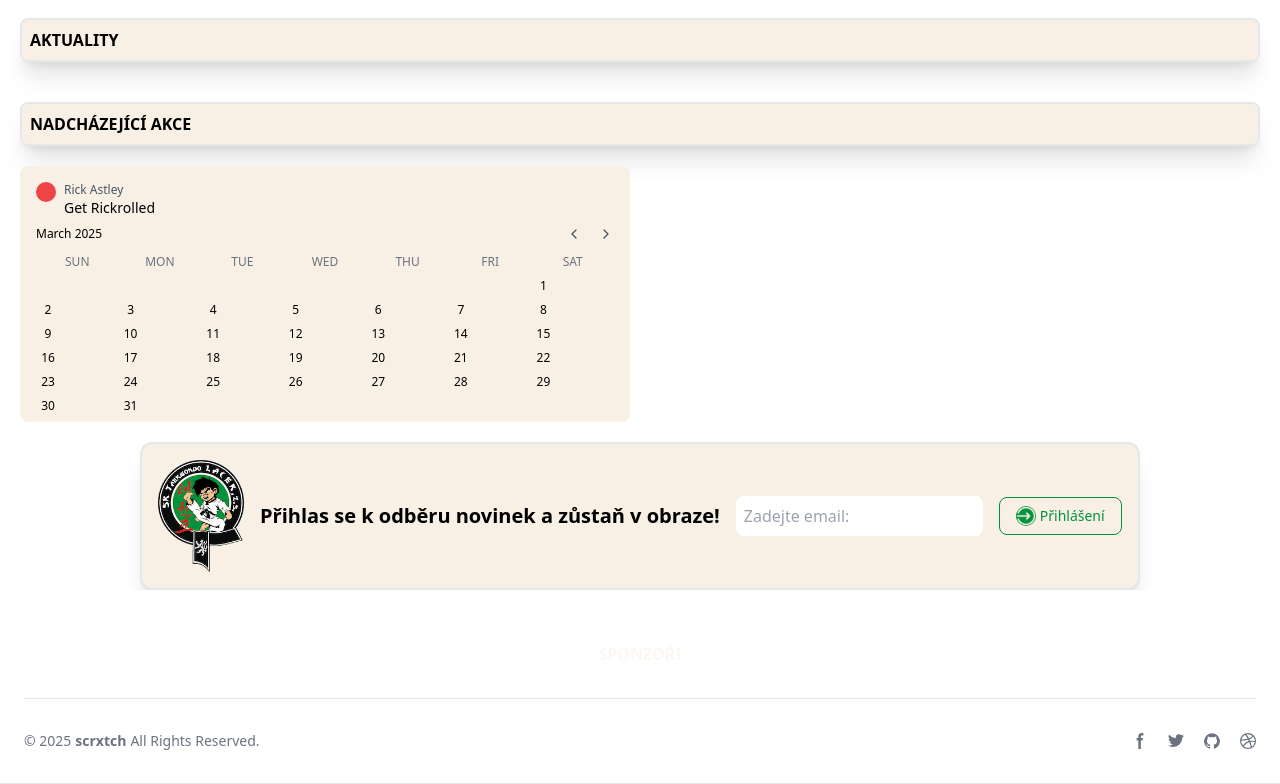
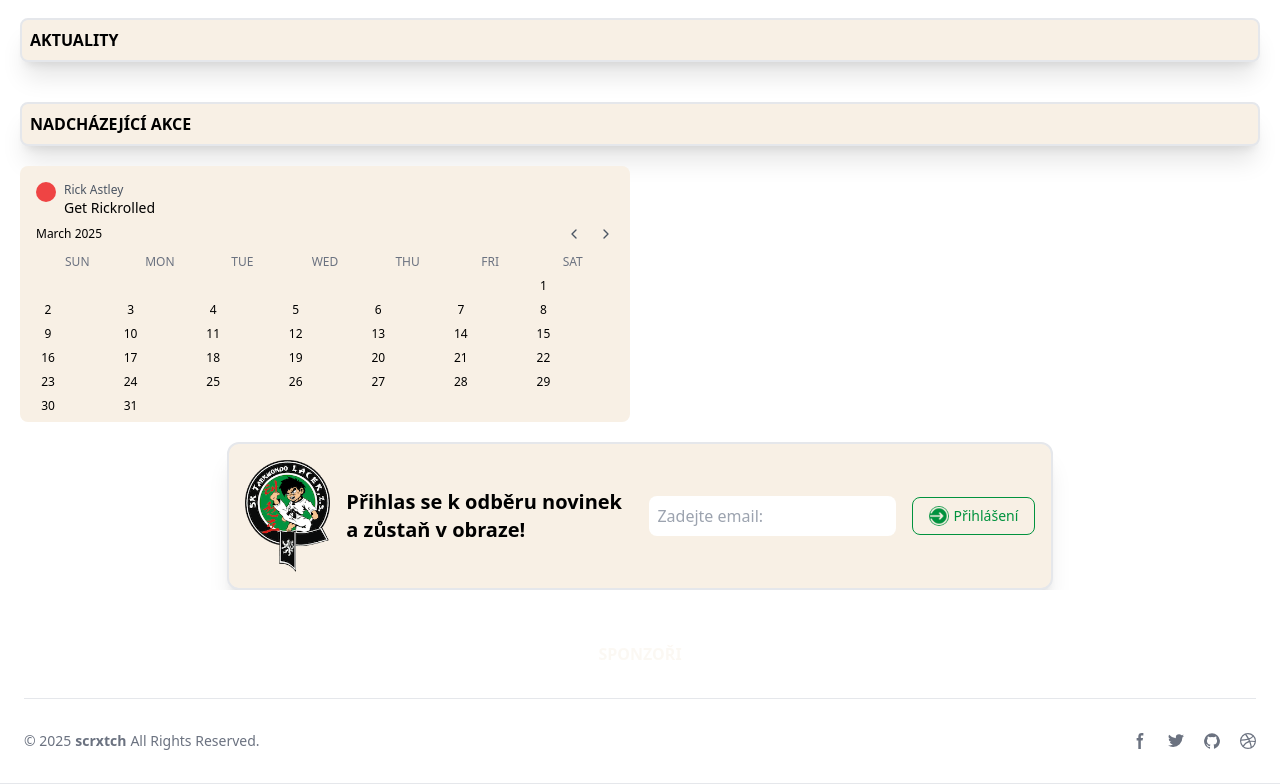
Before and after one commit to scrxtch666/LacekTKD, a React (Vite) app in the folder Frontend/: page / in a window 1280 px wide. Shown: the part 466-1250 px from the top of the page. Built offline with nearby package versions, Linux system fonts and the light colour scheme; no server answers.

Commit message:
Small edits

```diff
--- a/Frontend/src/pages/Home/Newsletter.jsx
+++ b/Frontend/src/pages/Home/Newsletter.jsx
@@ -1,11 +1,11 @@
-import { Link } from "react-router-dom";
 import Button from "../../Components/LogInButton";
 import React from "react";
 function Newsletter() {
   return (
     <>
-  <div class="flex justify-center">
-          <div class="bg-customWhite flex justify-evenly items-center p-4 rounded-xl gap-4 shadow-xl border-2">
+    <div className="w-full flex justify-center">
+  <div class="w-2/3 grid grid-cols-1">
+          <div class="bg-customWhite flex justify-evenly items-center p-4 rounded-xl gap-4 shadow-xl border-2 overflow-hidden">
             <img
               src="../src/assets/Team/logo_tkdlacek_white.png"
               alt=""
@@ -20,6 +20,7 @@ function Newsletter() {
 
           </div>
         </div>
+        </div>
     </>
   );
 }
--- a/Frontend/src/pages/Zkousky/SestavyInfo.jsx
+++ b/Frontend/src/pages/Zkousky/SestavyInfo.jsx
@@ -3,7 +3,7 @@ import React from "react";
 function SestavyInfo() {
   return (
     <>
- <div className="bg-customWhite rounded-lg p-2 w-full">
+ <div className="card w-full">
        <span class="font-extrabold text-lg">Důležité pojmy</span>
        <p>Ap Seogi (앞 서기) – Krátký krok</p>
        <p>Ap Kubi (앞 굽이) – Dlouhý bojový postoj</p>
```
Also changed, not shown: 1 other file (tests, documents, lock files or other folders).
